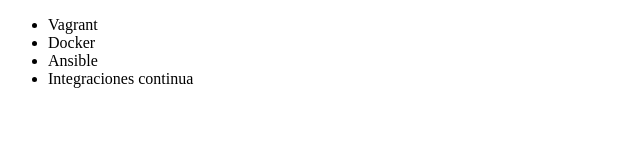
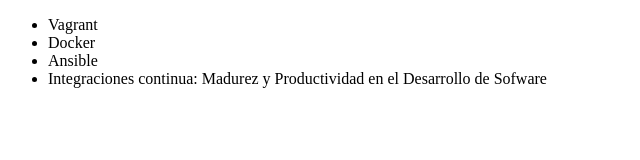
Before and after one commit to mchoccgt/alura-git, a plain HTML site: page index.html in a window 1280 px wide. Shown: the whole page, without its empty margins (0-640 px from the left). Drawn offline with Linux system fonts and the light colour scheme.

Commit message:
Renombrando curso de Integración Contínua

```diff
--- a/index.html
+++ b/index.html
@@ -9,7 +9,7 @@
          <li> Vagrant </li>
          <li> Docker </li>
          <li> Ansible </li>
-         <li> Integraciones continua </li>
+         <li> Integraciones continua: Madurez y Productividad en el Desarrollo de Sofware </li>
      </ul>
 </body>
 </html>
```
